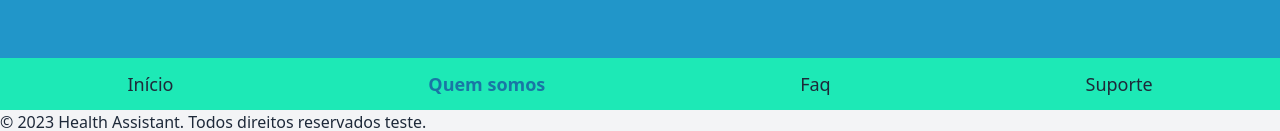
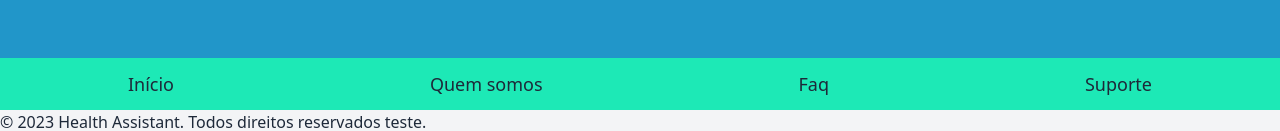
Before and after one commit to Challenge-HealthAssistant/HealthAssistant_React, a React (Vite) app in the folder HealthAssistant/: page /quemsomos in a window 1280 px wide. Shown: the part 738-869 px from the top of the page. Built offline with nearby package versions, Linux system fonts and the light colour scheme.

Commit message:
ajustes dos links

```diff
--- a/HealthAssistant/src/routes/Agendamentos/index.tsx
+++ b/HealthAssistant/src/routes/Agendamentos/index.tsx
@@ -1,4 +1,5 @@
 import React from "react";
+import { Link } from "react-router";
 
 export default function Agendamentos() {
   function handleVoltar() {
@@ -40,30 +41,10 @@ export default function Agendamentos() {
         </div>
       </div>
       <nav className="flex justify-around bg-[#03A9AA] py-3">
-        <button
-          className="bg-none border-none text-lg"
-          onClick={() => handleNav("Início")}
-        >
-          Início
-        </button>
-        <button
-          className="bg-none border-none text-lg"
-          onClick={() => handleNav("Quem somos")}
-        >
-          Quem somos
-        </button>
-        <button
-          className="bg-none border-none text-lg"
-          onClick={() => handleNav("Faq")}
-        >
-          Faq
-        </button>
-        <button
-          className="bg-none border-none text-lg"
-          onClick={() => handleNav("Suporte")}
-        >
-          Suporte
-        </button>
+        <Link className="bg-none border-none text-lg" to="/"> Início</Link>
+        <Link className="bg-none border-none text-lg" to="/quem-somos"> Quem somos</Link>
+        <Link className="bg-none border-none text-lg" to="/faq"> Faq</Link>
+        <Link className="bg-none border-none text-lg" to="/suporte"> Suporte</Link>
       </nav>
     </div>
   );
--- a/HealthAssistant/src/routes/FAQ/index.tsx
+++ b/HealthAssistant/src/routes/FAQ/index.tsx
@@ -1,3 +1,4 @@
+import { Link } from "react-router-dom";
 
 export default function Faq() {
   return (
@@ -40,10 +41,10 @@ export default function Faq() {
         </div>
       </div>
       <nav className="flex justify-around bg-[#1de9b6] py-3">
-        <button className="bg-none border-none text-lg">Início</button>
-        <button className="bg-none border-none text-lg">Quem somos</button>
-        <button className="bg-none border-none text-lg font-bold text-[#1976a5]">Faq</button>
-        <button className="bg-none border-none text-lg">Suporte</button>
+        <Link className="bg-none border-none text-lg" to="/">Início</Link>
+        <Link className="bg-none border-none text-lg" to="/quemsomos">Quem somos</Link>
+        <Link className="bg-none border-none text-lg" to="/faq">Faq</Link>
+        <Link className="bg-none border-none text-lg" to="/suporte">Suporte</Link>
       </nav>
     </div>
   );
--- a/HealthAssistant/src/routes/QuemSomos/index.tsx
+++ b/HealthAssistant/src/routes/QuemSomos/index.tsx
@@ -1,3 +1,4 @@
+import { Link } from "react-router";
 
 const team = [
   { name: "Pietro Paranhos Wilhelm", rm: "561378", group: "1TDSPH" },
@@ -29,10 +30,10 @@ export default function QuemSomos() {
         ))}
       </div>
       <nav className="flex justify-around bg-[#1de9b6] py-3">
-        <button className="bg-none border-none text-lg">Início</button>
-        <button className="bg-none border-none text-lg font-bold text-[#1976a5]">Quem somos</button>
-        <button className="bg-none border-none text-lg">Faq</button>
-        <button className="bg-none border-none text-lg">Suporte</button>
+        <Link className="bg-none border-none text-lg" to='/'>Início</Link>
+        <Link className="bg-none border-none text-lg" to='/quemsomos'>Quem somos</Link>
+        <Link className="bg-none border-none text-lg" to='/faq'>Faq</Link>
+        <Link className="bg-none border-none text-lg" to='/suporte'>Suporte</Link>
       </nav>
     </div>
   );
```
